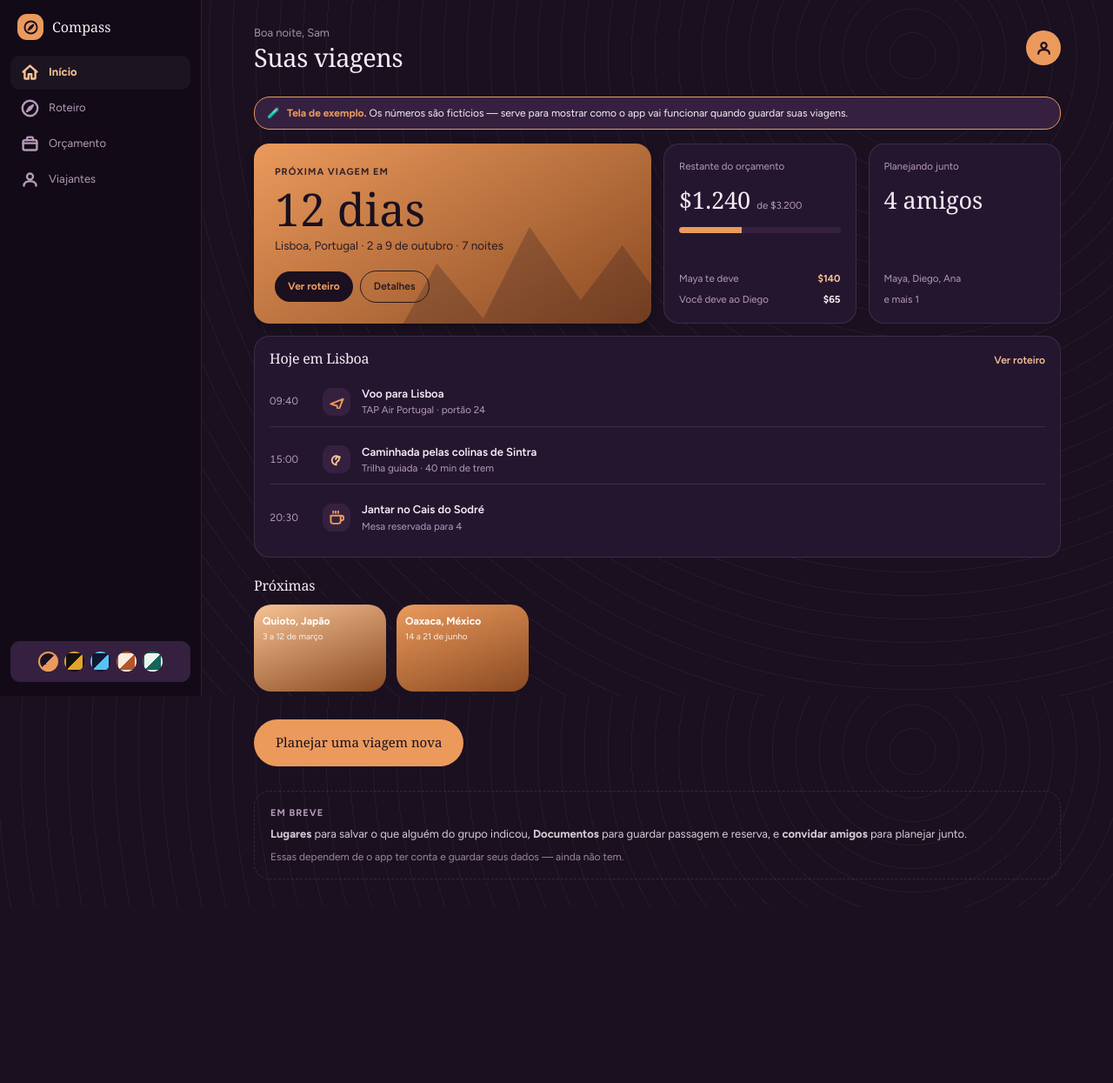
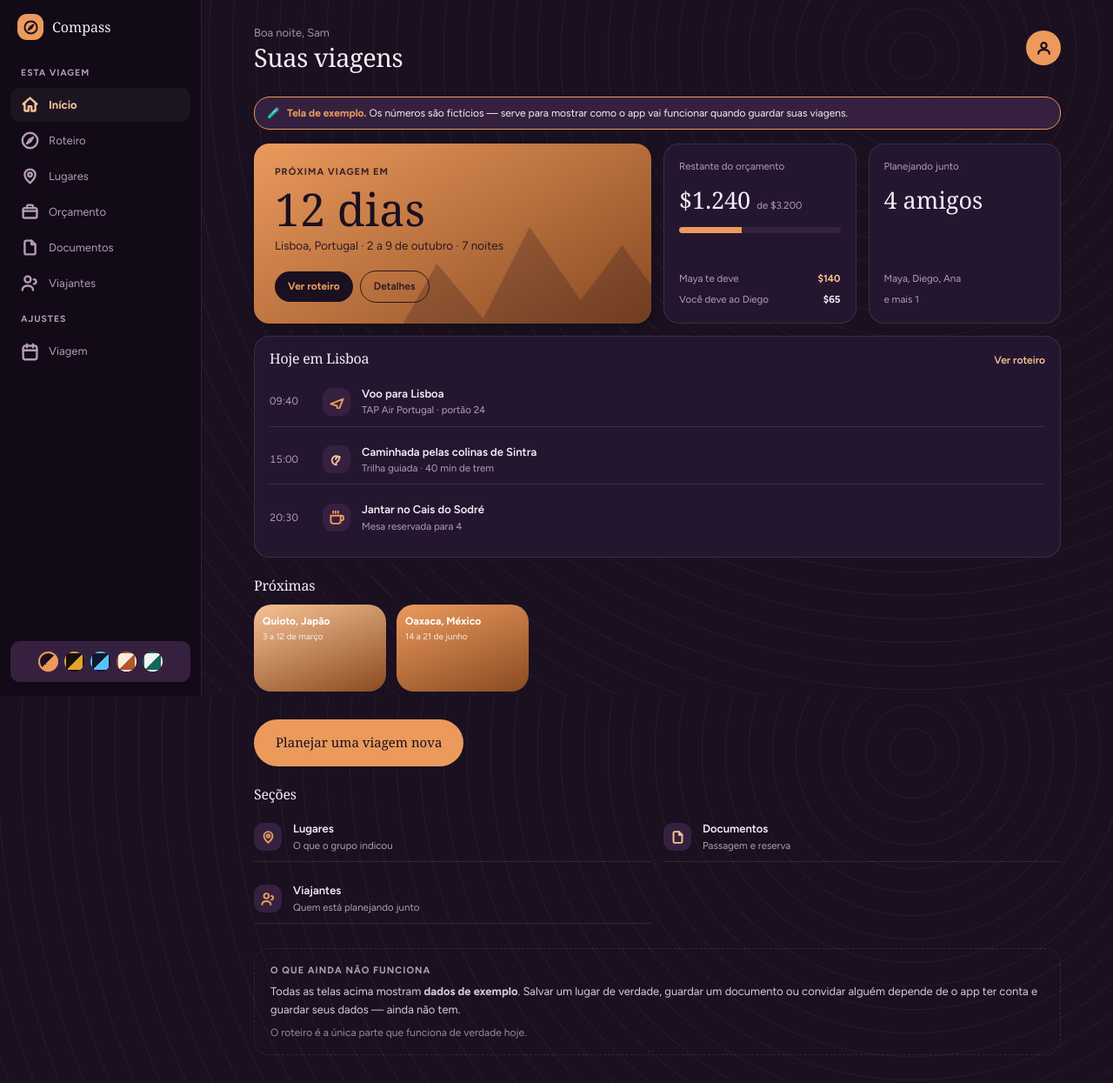
Before and after one commit to maargas/travel-planner, a Flask app: page /painel in a window 1280 px wide. Shown: the whole page at 87% size. Before the commit the page ends 1011 px from the top, so only its background shows below. Run offline with Flask 3, Linux system fonts and the light colour scheme; some web fonts are replaced.

Commit message:
open the last three sections, and make a real run safe to sit through
Lugares, Documentos and Viajantes exist now, as sample screens on the same
terms as Orçamento and Viagem: real routes, invented contents, and a note at
the top saying so. The dashboard's "em breve" box stops listing them as
missing and now says the thing that is actually missing — none of these
screens keep anything, because there is no account behind them.

Seven entries fit down the desktop rail, grouped the way the design groups
them. Four is the limit across a 375px phone, so the rail's three extras are
hidden there and the dashboard carries links to them instead: every screen is
still one or two taps away on a phone.

For the real test:

- A ceiling on one run of the server. The per-IP rate limit does nothing when
  the extra click comes from the same laptop you are sitting at, so the server
  refuses after PLANNER_MAX_RUNS real itineraries (10) and says how much has
  been spent. Verified against a deliberately invalid key, so the test itself
  could not spend: it blocks at the cap and passes through under it.
- The cost line now carries a running total for the session, not just the
  last request.
- Starting the server announces which mode it is in, because only one of them
  costs money.
- stdout is reconfigured to UTF-8: a Windows console's legacy code page was
  mangling every accented word in those lines.

Co-Authored-By: Claude Opus 5 <noreply@anthropic.com>

```diff
--- a/app.py
+++ b/app.py
@@ -1,4 +1,5 @@
 import os
+import sys
 from datetime import date, timedelta
 from dotenv import load_dotenv
 load_dotenv()
@@ -6,6 +7,14 @@ import anthropic
 from flask import Flask, request, render_template
 from flask_limiter import Limiter
 from flask_limiter.util import get_remote_address
+
+# A Windows console still defaults to a legacy code page, which turns every
+# accented word printed below into rubbish. Ask for UTF-8 and carry on if the
+# stream does not support it.
+try:
+    sys.stdout.reconfigure(encoding="utf-8")
+except Exception:
+    pass
 
 app = Flask(__name__)
 
@@ -26,6 +35,14 @@ MOCK_MODE = os.environ.get("MOCK_MODE") == "1" or not HAS_API_KEY
 # Each search injects the page contents into the prompt, so this is the main cost dial:
 # measured ~US$0.29/itinerary at 5 searches on Sonnet 5.
 SEARCHES = int(os.environ.get("PLANNER_SEARCHES", "6"))
+
+# Sitting next to someone while they try the app is exactly when a stray extra
+# click costs real money. The per-IP rate limit does not help there — it is the
+# same person on the same machine — so the server also refuses to run more than
+# this many real itineraries before it is restarted. Raise it with
+# PLANNER_MAX_RUNS if a session genuinely needs more.
+MAX_RUNS = int(os.environ.get("PLANNER_MAX_RUNS", "10"))
+SPEND = {"runs": 0, "usd": 0.0}
 
 # The 2026 web search tool only exists on Opus 4.6+/Sonnet 4.6+; older tiers need the 2025 one.
 MODERN_SEARCH_MODELS = (
@@ -291,9 +308,16 @@ def log_cost(response):
         + u.output_tokens / 1_000_000 * price_out
         + searches * SEARCH_COST
     )
+    SPEND["runs"] += 1
+    SPEND["usd"] += total
     print(
         f"[custo] {MODEL} | entrada {u.input_tokens} | saída {u.output_tokens} "
         f"| buscas {searches} | ~US${total:.4f}",
+        flush=True,
+    )
+    print(
+        f"[total] {SPEND['runs']} de {MAX_RUNS} roteiros nesta sessão "
+        f"| ~US${SPEND['usd']:.4f} gastos ao todo",
         flush=True,
     )
 
@@ -407,6 +431,12 @@ def plan():
             **form_values,
         )
 
+    if SPEND["runs"] >= MAX_RUNS:
+        return render_template("index.html", error=(
+            f"Limite de segurança: {MAX_RUNS} roteiros reais já foram gerados desde que o "
+            f"servidor ligou (cerca de US${SPEND['usd']:.2f}). Feche e abra o servidor para liberar mais."
+        ), **form_values)
+
     try:
         # A hosted request that never returns just spins the browser forever, so cap it.
         client = anthropic.Anthropic(
@@ -459,6 +489,21 @@ def viagem():
     return render_template("viagem.html")
 
 
+@app.route("/lugares")
+def lugares():
+    return render_template("lugares.html")
+
+
+@app.route("/documentos")
+def documentos():
+    return render_template("documentos.html")
+
+
+@app.route("/viajantes")
+def viajantes():
+    return render_template("viajantes.html")
+
+
 @app.errorhandler(429)
 def rate_limit_exceeded(e):
     today, latest = date_bounds()
@@ -469,4 +514,13 @@ def rate_limit_exceeded(e):
 
 
 if __name__ == "__main__":
+    # Which mode is running should never be a guess: one of these costs money.
+    banner = [""]
+    if MOCK_MODE:
+        banner.append("  MODO DEMONSTRAÇÃO — nenhuma chamada à API, custo zero.")
+    else:
+        banner.append("  MODO REAL — cada roteiro custa cerca de US$0,29 de verdade.")
+        banner.append(f"  Teto de segurança: {MAX_RUNS} roteiros até reiniciar o servidor.")
+    banner.append("")
+    print("\n".join(banner), flush=True)
     app.run(debug=True)
--- a/templates/base.html
+++ b/templates/base.html
@@ -138,6 +138,8 @@
     .row-title { font-size: 0.875rem; font-weight: 700; }
     .row-sub { font-size: 0.75rem; color: var(--t-muted); }
     .row-value { font-size: 0.875rem; font-weight: 700; }
+    a.row-item { text-decoration: none; color: inherit; }
+    a.row-item:hover { border-color: var(--t-accent); }
     .row-icon.tint-1 { color: var(--t-accent); }
     .row-icon.tint-2 { color: var(--t-accent-soft); }
     .row-time { font-size: 0.75rem; color: var(--t-muted); font-variant-numeric: tabular-nums; }
@@ -148,6 +150,10 @@
        On a phone there is only ever one column, so the spans below do nothing
        until the 60rem rule turns the grid on. */
     .dash-grid { display: grid; grid-template-columns: 1fr; gap: 0.875rem; }
+
+    /* One column under a thumb, two across a monitor. Used by the sample
+       screens that are just a list of cards. */
+    .two-col { display: grid; grid-template-columns: 1fr; gap: 0.75rem; }
 
     .tag {
       display: inline-flex; align-items: center;
@@ -241,6 +247,9 @@
       display: flex; align-items: center; justify-content: center;
     }
     .side-brand span { font-family: var(--font-heading); font-size: 1rem; }
+
+    .side-group { display: none; }
+    .tab-extra { display: none; }
     .tab svg { display: block; }
     .tab:focus-visible { outline: 2px solid var(--t-accent); outline-offset: 2px; border-radius: 0.5rem; }
 
@@ -296,6 +305,12 @@
       }
 
       .side-brand { display: flex; }
+      .tab-extra { display: flex; }
+      .side-group {
+        display: block; font-size: 0.65625rem; letter-spacing: 0.09em;
+        text-transform: uppercase; color: var(--t-muted); font-weight: 700;
+        padding: 0.75rem 0.75rem 0.4375rem;
+      }
 
       .tab {
         flex-direction: row; justify-content: flex-start; gap: 0.6875rem;
@@ -325,6 +340,7 @@
       /* The design's desktop hero is roomier and its number much larger — it
          anchors a 4-column grid rather than sitting alone above a phone list. */
       .dash-grid { grid-template-columns: repeat(4, 1fr); gap: 0.875rem; }
+      .two-col { grid-template-columns: repeat(2, 1fr); gap: 0.875rem; }
       .span-2 { grid-column: span 2; }
       .span-4 { grid-column: span 4; }
 
@@ -363,6 +379,7 @@
     </div>
     <span>Compass</span>
   </div>
+  <div class="side-group">Esta viagem</div>
   <a class="tab" href="/painel" {% if page == 'painel' %}aria-current="page"{% endif %}>
     <svg width="21" height="21" viewBox="0 0 24 24" fill="none" stroke="currentColor" stroke-width="2.75" stroke-linecap="round" stroke-linejoin="round" aria-hidden="true"><path d="M3 11l9-8 9 8"></path><path d="M5 10v9a1 1 0 001 1h4v-6h4v6h4a1 1 0 001-1v-9"></path></svg>
     <span>Início</span>
@@ -371,13 +388,26 @@
     <svg width="21" height="21" viewBox="0 0 24 24" fill="none" stroke="currentColor" stroke-width="2.75" stroke-linecap="round" stroke-linejoin="round" aria-hidden="true"><circle cx="12" cy="12" r="10"></circle><path d="M16 8l-5 3-3 5 5-3 3-5z"></path></svg>
     <span>Roteiro</span>
   </a>
+  <a class="tab tab-extra" href="/lugares" {% if page == 'lugares' %}aria-current="page"{% endif %}>
+    <svg width="21" height="21" viewBox="0 0 24 24" fill="none" stroke="currentColor" stroke-width="2.75" stroke-linecap="round" stroke-linejoin="round" aria-hidden="true"><path d="M12 21s7-6.3 7-11a7 7 0 10-14 0c0 4.7 7 11 7 11z"></path><circle cx="12" cy="10" r="2.5"></circle></svg>
+    <span>Lugares</span>
+  </a>
   <a class="tab" href="/orcamento" {% if page == 'orcamento' %}aria-current="page"{% endif %}>
     <svg width="21" height="21" viewBox="0 0 24 24" fill="none" stroke="currentColor" stroke-width="2.75" stroke-linecap="round" stroke-linejoin="round" aria-hidden="true"><rect x="3" y="7" width="18" height="13" rx="2"></rect><path d="M3 11h18M8 7V5a2 2 0 012-2h4a2 2 0 012 2v2"></path></svg>
     <span>Orçamento</span>
   </a>
+  <a class="tab tab-extra" href="/documentos" {% if page == 'documentos' %}aria-current="page"{% endif %}>
+    <svg width="21" height="21" viewBox="0 0 24 24" fill="none" stroke="currentColor" stroke-width="2.75" stroke-linecap="round" stroke-linejoin="round" aria-hidden="true"><path d="M14 3H7a2 2 0 00-2 2v14a2 2 0 002 2h10a2 2 0 002-2V8z"></path><path d="M14 3v5h5"></path></svg>
+    <span>Documentos</span>
+  </a>
+  <a class="tab tab-extra" href="/viajantes" {% if page == 'viajantes' %}aria-current="page"{% endif %}>
+    <svg width="21" height="21" viewBox="0 0 24 24" fill="none" stroke="currentColor" stroke-width="2.75" stroke-linecap="round" stroke-linejoin="round" aria-hidden="true"><circle cx="9" cy="7" r="4"></circle><path d="M2 21c0-3.5 3-5.5 7-5.5s7 2 7 5.5"></path><path d="M17 7a3 3 0 110 6"></path></svg>
+    <span>Viajantes</span>
+  </a>
+  <div class="side-group">Ajustes</div>
   <a class="tab" href="/viagem" {% if page == 'viagem' %}aria-current="page"{% endif %}>
-    <svg width="21" height="21" viewBox="0 0 24 24" fill="none" stroke="currentColor" stroke-width="2.75" stroke-linecap="round" stroke-linejoin="round" aria-hidden="true"><circle cx="12" cy="8" r="4"></circle><path d="M4 20c0-4 3.6-6 8-6s8 2 8 6"></path></svg>
-    <span>Viajantes</span>
+    <svg width="21" height="21" viewBox="0 0 24 24" fill="none" stroke="currentColor" stroke-width="2.75" stroke-linecap="round" stroke-linejoin="round" aria-hidden="true"><rect x="3" y="4" width="18" height="18" rx="3"></rect><path d="M3 10h18M8 2v4M16 2v4"></path></svg>
+    <span>Viagem</span>
   </a>
   <div class="theme-bar" id="theme-bar-nav"></div>
 </nav>
--- a/templates/painel.html
+++ b/templates/painel.html
@@ -178,15 +178,49 @@
   <a class="btn btn-primary" href="/">Planejar uma viagem nova</a>
 </div>
 
-<!-- One grouped note beats scattering "em breve" markers through the menu. -->
+<div class="section-head"><h2>Seções</h2></div>
+
+<!-- The rail carries these on a desktop; a phone has room for four tabs, so the
+     dashboard is how a phone reaches the rest. -->
+<div class="two-col">
+  <a class="row-item" href="/lugares">
+    <div class="row-icon tint-1" aria-hidden="true">
+      <svg width="20" height="20" viewBox="0 0 24 24" fill="none" stroke="currentColor" stroke-width="2.75" stroke-linecap="round" stroke-linejoin="round"><path d="M12 21s7-6.3 7-11a7 7 0 10-14 0c0 4.7 7 11 7 11z"></path><circle cx="12" cy="10" r="2.5"></circle></svg>
+    </div>
+    <div class="row-main">
+      <div class="row-title">Lugares</div>
+      <div class="row-sub">O que o grupo indicou</div>
+    </div>
+  </a>
+  <a class="row-item" href="/documentos">
+    <div class="row-icon tint-2" aria-hidden="true">
+      <svg width="20" height="20" viewBox="0 0 24 24" fill="none" stroke="currentColor" stroke-width="2.75" stroke-linecap="round" stroke-linejoin="round"><path d="M14 3H7a2 2 0 00-2 2v14a2 2 0 002 2h10a2 2 0 002-2V8z"></path><path d="M14 3v5h5"></path></svg>
+    </div>
+    <div class="row-main">
+      <div class="row-title">Documentos</div>
+      <div class="row-sub">Passagem e reserva</div>
+    </div>
+  </a>
+  <a class="row-item" href="/viajantes">
+    <div class="row-icon tint-1" aria-hidden="true">
+      <svg width="20" height="20" viewBox="0 0 24 24" fill="none" stroke="currentColor" stroke-width="2.75" stroke-linecap="round" stroke-linejoin="round"><circle cx="9" cy="7" r="4"></circle><path d="M2 21c0-3.5 3-5.5 7-5.5s7 2 7 5.5"></path><path d="M17 7a3 3 0 110 6"></path></svg>
+    </div>
+    <div class="row-main">
+      <div class="row-title">Viajantes</div>
+      <div class="row-sub">Quem está planejando junto</div>
+    </div>
+  </a>
+</div>
+
+<!-- One grouped note, at the end, instead of "em breve" scattered through the menu. -->
 <div class="soon-box">
-  <div class="soon-title">Em breve</div>
+  <div class="soon-title">O que ainda não funciona</div>
   <p>
-    <strong>Lugares</strong> para salvar o que alguém do grupo indicou,
-    <strong>Documentos</strong> para guardar passagem e reserva, e
-    <strong>convidar amigos</strong> para planejar junto.
+    Todas as telas acima mostram <strong>dados de exemplo</strong>. Salvar um lugar de
+    verdade, guardar um documento ou convidar alguém depende de o app ter conta e
+    guardar seus dados — ainda não tem.
   </p>
-  <p class="soon-why">Essas dependem de o app ter conta e guardar seus dados — ainda não tem.</p>
+  <p class="soon-why">O roteiro é a única parte que funciona de verdade hoje.</p>
 </div>
 
 {% endblock %}
```
Also changed, not shown: templates/documentos.html (added, +73 -0 lines), templates/lugares.html (added, +98 -0 lines), templates/viajantes.html (added, +76 -0 lines).
